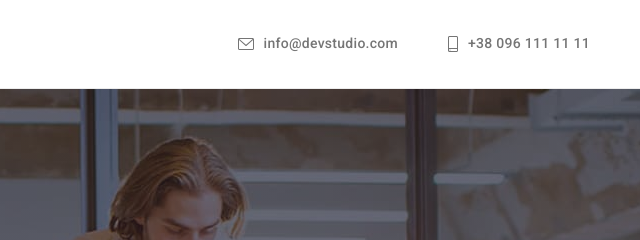
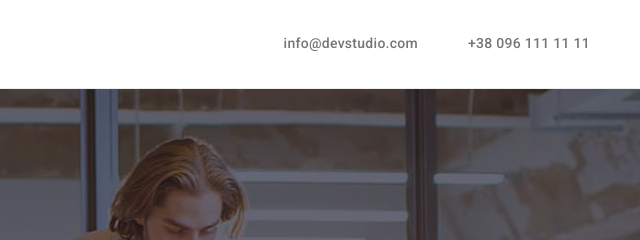
Before and after one commit to KizimJule/goit-markup-hw-04, a plain HTML site: page index.html in a window 1280 px wide. Shown: the top 240 px of the page, 635-1275 px from the left. Drawn offline with nearby package versions, Linux system fonts and the light colour scheme.

Commit message:
delite ::before from headder

```diff
--- a/css/styles.css
+++ b/css/styles.css
@@ -126,30 +126,6 @@ ul {
   align-items: center;
   padding-top: 32px;
   padding-bottom: 32px;
-}
-
-.contact-item .mail::before {
-  margin-right: 10px;
-  content: '';
-  width: 16px;
-  height: 12px;
-  background-image: url(../images/mail.svg);
-  background-size: contain;
-}
-.contact-item .mail:hover:before {
-  fill: currentColor;
-  /* background-image: url(../images/mail-hover.svg); */
-}
-.contact-item .phone::before {
-  margin-right: 10px;
-  content: '';
-  width: 10px;
-  height: 16px;
-  background-image: url(../images/smartphone.svg);
-  background-size: contain;
-}
-.contact-item .phone:hover:before {
-  fill: currentColor;
 }
 
 /*секция hero*/
```
